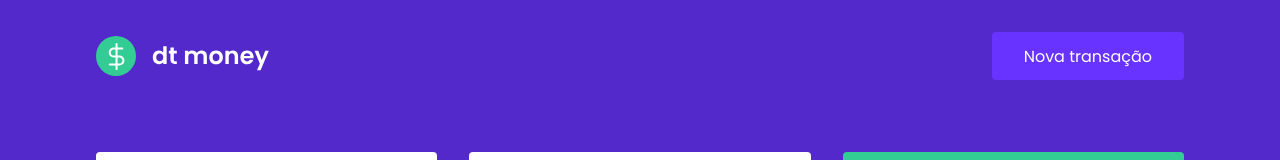
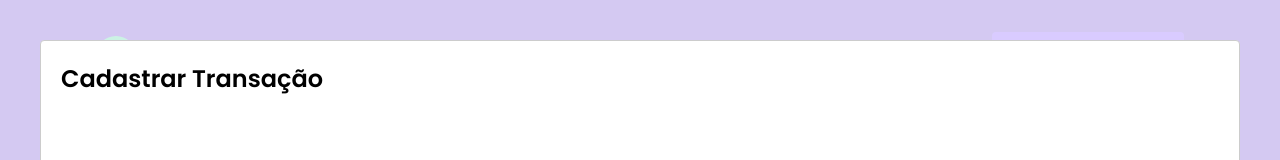
Before and after one commit to brenno0/DtMoney, a React (Create React App) app: page / in a window 1280 px wide. Both pictures are taken after a click on the button "Nova transação". Shown: the top 160 px of the page. Built offline with nearby package versions, Linux system fonts and the light colour scheme; no server answers; what miragejs would draw is missing.

Commit message:
Componentizando a modal

```diff
--- /dev/null
+++ b/src/NewTransactionModal/index.tsx
@@ -0,0 +1,24 @@
+import { Container } from './style';
+import Modal from 'react-modal'
+
+interface NewTransactionModalProps  {
+    isOpen:boolean;
+    onRequestClose: () => void;
+}
+
+export function NewTransactionModal({isOpen,onRequestClose}:NewTransactionModalProps){
+
+
+    return(
+        <Container>
+         <Modal isOpen={isOpen}
+        onRequestClose={onRequestClose}
+      >
+          <h2>Cadastrar Transação</h2>
+
+      </Modal>
+        </Container>
+    )
+
+
+}
--- /dev/null
+++ b/src/NewTransactionModal/style.ts
@@ -0,0 +1,6 @@
+import styled from "styled-components";
+
+export const Container = styled.form`
+
+
+`;
```
Also changed, not shown: src/components/Header/index.tsx (+4 -7 lines).
